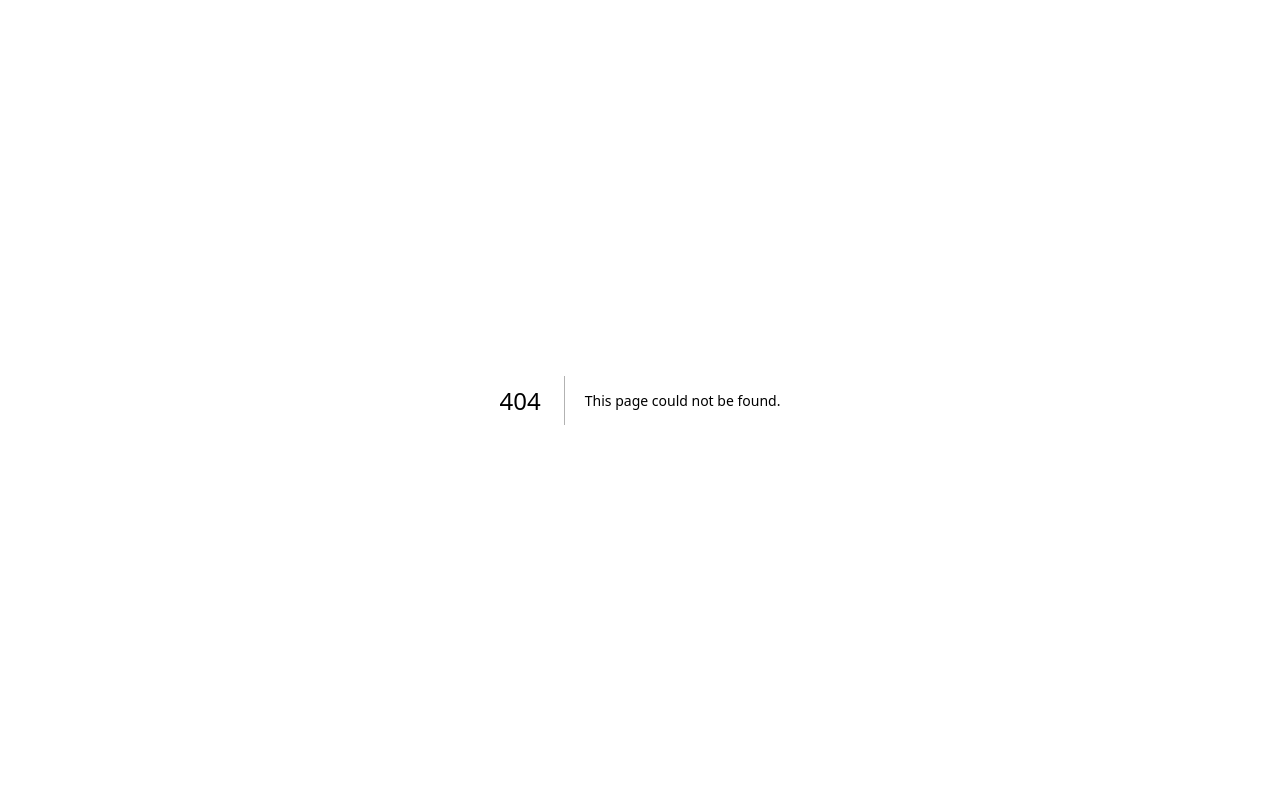
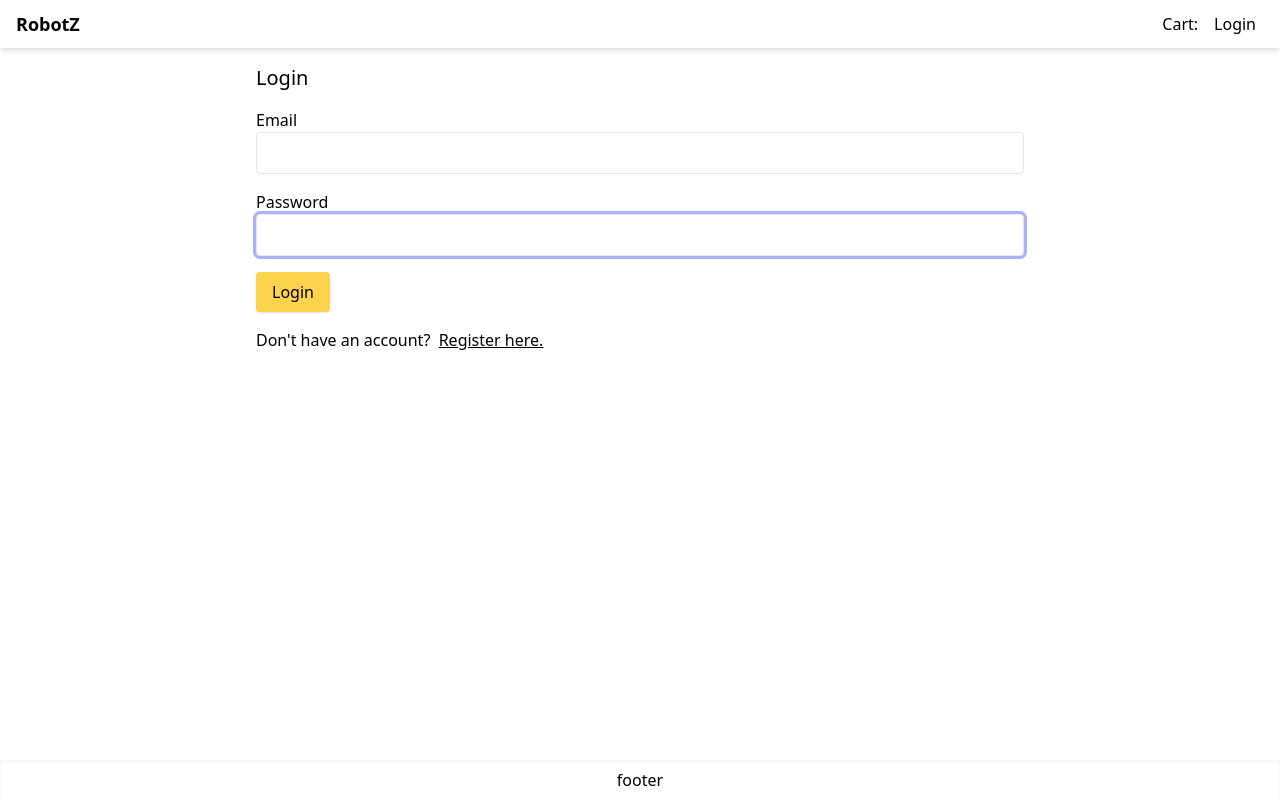
Before and after one commit to arikxl/robotz2023, a Next.js app: page /Login in a window 1280 px wide. Before the commit this address had no page. Built offline with nearby package versions, Linux system fonts and the light colour scheme.

Commit message:
use form hook

```diff
--- a/components/Layout.jsx
+++ b/components/Layout.jsx
@@ -38,7 +38,7 @@ const Layout = ({ children, title }) => {
                                     </span>
                                 )}
                             </Link>
-                            <Link className="p-2" href="/login">Login</Link>
+                            <Link className="p-2" href="/Login">Login</Link>
                         </div>
                     </nav>
                 </header>
--- a/package.json
+++ b/package.json
@@ -15,7 +15,8 @@
     "js-cookie": "^3.0.1",
     "next": "13.2.4",
     "react": "18.2.0",
-    "react-dom": "18.2.0"
+    "react-dom": "18.2.0",
+    "react-hook-form": "^7.43.9"
   },
   "devDependencies": {
     "@types/react": "^18.0.31",
--- a/pages/Cart.jsx
+++ b/pages/Cart.jsx
@@ -92,7 +92,8 @@ const CartPage = () => {
                       ${cartItems.reduce((a, c) => a + c.qty * c.price, 0)} </div>
                   </li>
                   <li>
-                    <button className='prm-btn w-full' onClick={() => router.push('/Shipping')}>
+                    <button className='prm-btn w-full'
+                      onClick={() => router.push('Login?redirect=/Shipping')}>
                       Check Out
                     </button>
                   </li>
@@ -105,4 +106,4 @@ const CartPage = () => {
   )
 }
 
-export default dynamic(() => Promise.resolve(CartPage), {ssr:false})
+export default dynamic(() => Promise.resolve(CartPage), { ssr: false })
--- /dev/null
+++ b/pages/Login.jsx
@@ -0,0 +1,54 @@
+import Layout from '@/components/Layout'
+import Link from 'next/link'
+import React from 'react';
+import { useForm } from 'react-hook-form';
+
+const LoginPage = () => {
+
+  const { register, handleSubmit, formState: { errors } } = useForm();
+
+  const submitHandler = ({ email, password }) => {
+    console.log(email, password)
+
+  }
+
+  return (
+    <Layout title='login'>
+      <form className='mx-auto max-w-screen-md' onSubmit={handleSubmit(submitHandler)}>
+        <h1 className='mb-4 text-xl'>Login</h1>
+        <div className='mb-4'>
+          <label htmlFor="email">Email</label>
+          <input type="email" className='w-full' id='email' autoFocus
+            {...register('email', {
+              required: 'Please enter email',
+              pattern: {
+                value: /^[a-zA-Z0-9_.+-]+@[a-zA-Z0-9-]+.[a-zA-Z0-9-.]+$/i,
+                message: 'Please enter a valid email address'
+              }
+            })} />
+          {errors.email && (<div className='text-red-500'>{errors.email.message}</div>)}
+        </div>
+        <div className='mb-4'>
+          <label htmlFor="password">Password</label>
+          <input type="password" className='w-full' id='password' autoFocus
+            {...register('password', {
+              required: 'Please enter your password',
+              minLength: { value: 8, message: 'Password need to be at least 8 characters long' }
+            })}
+          />
+          {errors.password && (<div className='text-red-500'>{errors.password.message}</div>)}
+
+        </div>
+        <div className='mb-4'>
+          <button className='prm-btn'>Login</button>
+        </div>
+        <div className='mb-4'>
+          Don't have an account? &nbsp;
+          <Link href='/register' className='underline'>Register here.</Link>
+        </div>
+      </form>
+    </Layout>
+  )
+}
+
+export default LoginPage
--- a/styles/globals.css
+++ b/styles/globals.css
@@ -107,6 +107,10 @@ a {
   text-decoration: none;
 }
 
+input, select, textarea {
+  @apply rounded border p-2 outline-none ring-indigo-300 focus:ring;
+}
+
 .card{
   @apply mb-5 block rounded-lg border border-gray-200 shadow-md;
 }
```
Also changed, not shown: 1 other file (tests, documents, lock files or other folders).
